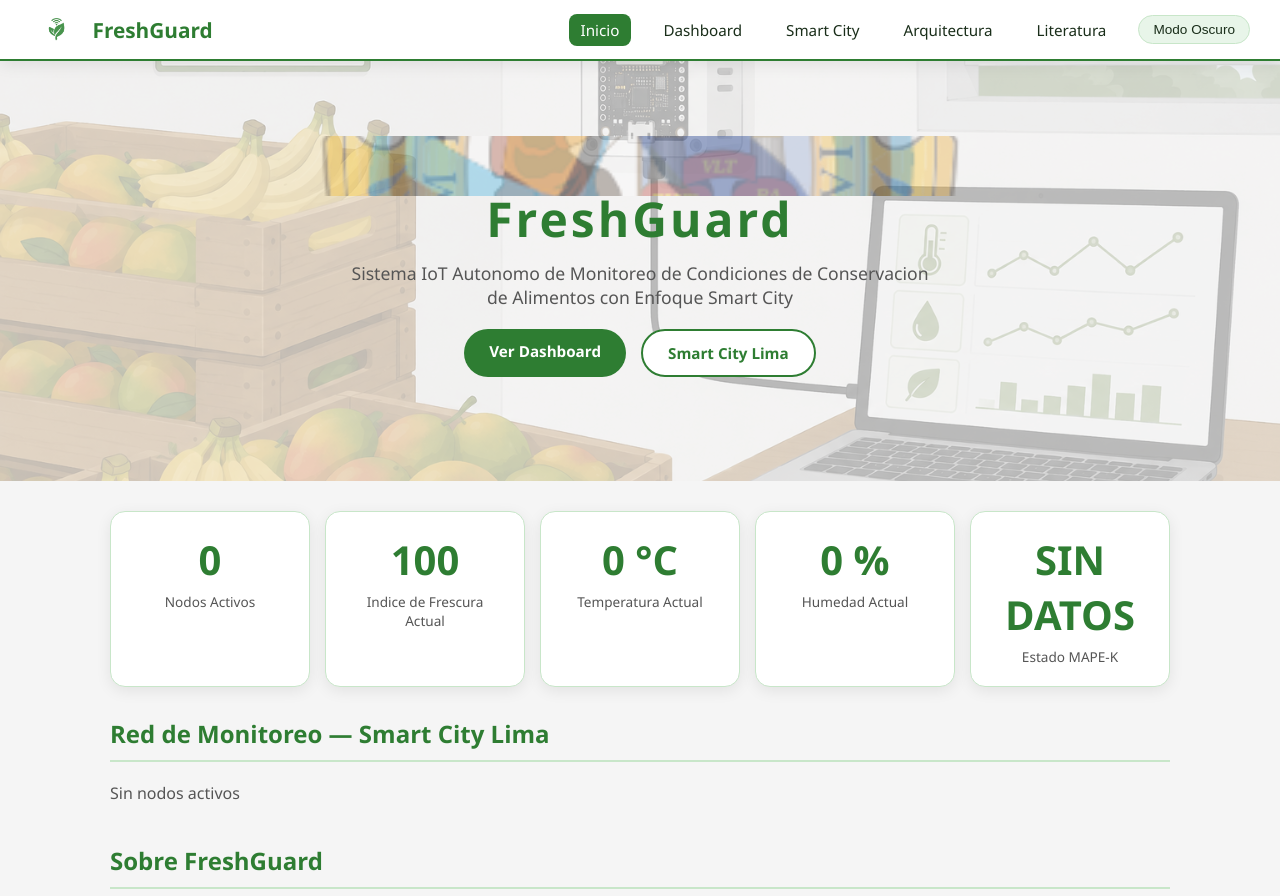
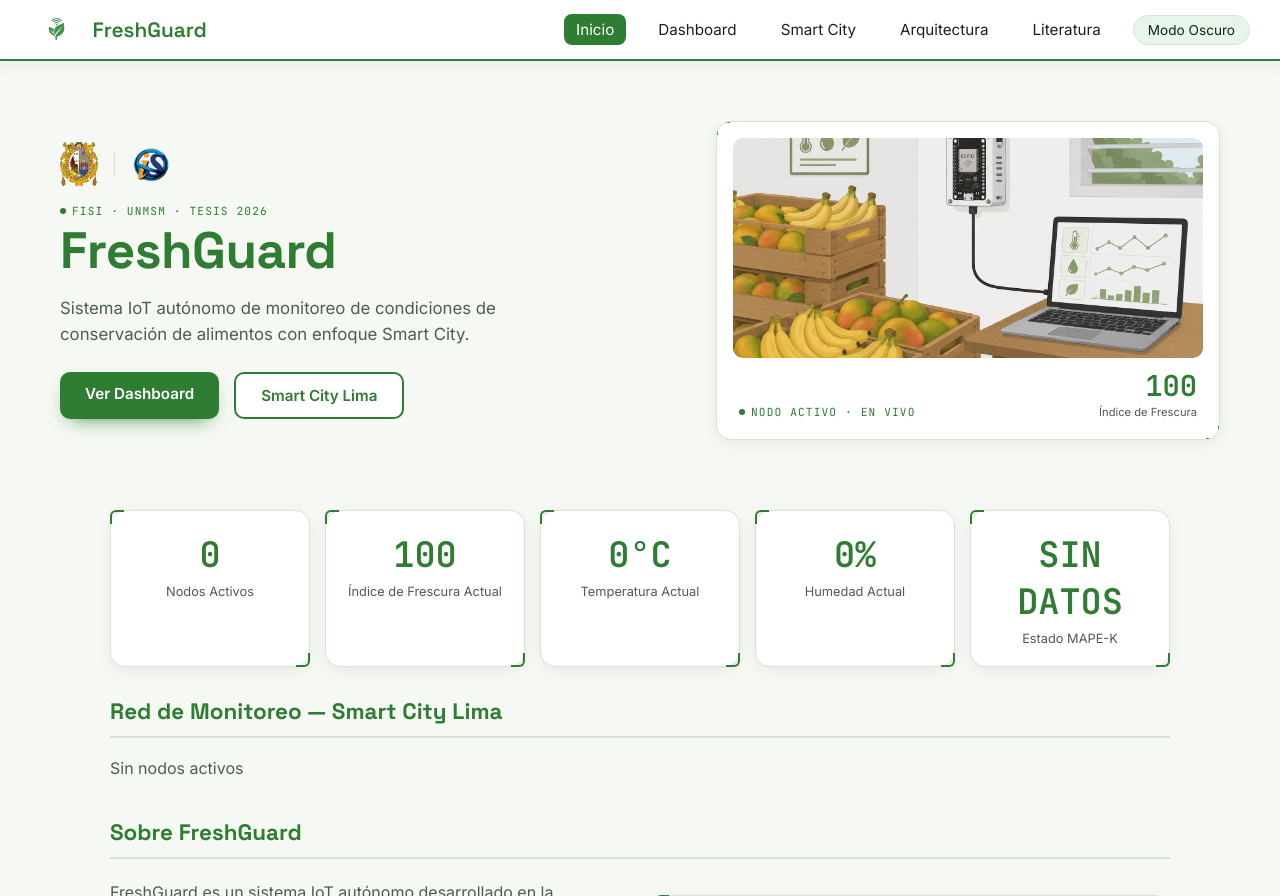
Before and after one commit to SebastianAyala201/freshguard, a Flask app: page / in a window 1280 px wide. Shown: the top 896 px of the page. Run offline with Flask 3, Linux system fonts and the light colour scheme.

Commit message:
Subiendo nuevo index

```diff
--- a/backend/templates/index.html
+++ b/backend/templates/index.html
@@ -5,39 +5,94 @@
     <meta name="viewport" content="width=device-width, initial-scale=1.0">
     <meta http-equiv="refresh" content="10">
     <title>FreshGuard - Inicio</title>
+    <link rel="preconnect" href="https://fonts.googleapis.com">
+    <link href="https://fonts.googleapis.com/css2?family=Space+Grotesk:wght@500;600;700&family=Inter:wght@400;500;600&family=JetBrains+Mono:wght@400;500;600&display=swap" rel="stylesheet">
     <style>
         :root[data-theme="light"] {
-            --bg: #f5f5f5;
+            --bg: #F6F9F3;
             --bg2: #ffffff;
             --bg3: #e8f5e9;
-            --text: #1a2e1a;
-            --text2: #555;
+            --text: #16231C;
+            --text2: #4B5D53;
             --accent: #2e7d32;
             --accent2: #81c784;
-            --border: #c8e6c9;
-            --shadow: 0 4px 15px rgba(0,0,0,0.08);
+            --ambar: #F59E0B;
+            --critico: #c62828;
+            --border: #D8E3D6;
+            --shadow: 0 4px 15px rgba(0,0,0,0.06);
         }
 
         :root[data-theme="dark"] {
-            --bg: #0d1b0d;
-            --bg2: #1a2e1a;
-            --bg3: #0f3460;
-            --text: #e8f5e9;
-            --text2: #aaa;
+            --bg: #0F211A;
+            --bg2: #172E24;
+            --bg3: #1B3A2A;
+            --text: #E7F1EA;
+            --text2: #9BB3A6;
             --accent: #81c784;
-            --accent2: #00d4ff;
-            --border: #2e7d32;
-            --shadow: 0 4px 15px rgba(0,0,0,0.3);
+            --accent2: #2e7d32;
+            --ambar: #F59E0B;
+            --critico: #ef5350;
+            --border: #234433;
+            --shadow: 0 4px 20px rgba(0,0,0,0.35);
         }
 
-        * { margin: 0; padding: 0; box-sizing: border-box; transition: background 0.3s, color 0.3s; }
+        * { margin: 0; padding: 0; box-sizing: border-box; transition: background 0.3s, color 0.3s, border-color 0.3s; }
 
         body {
-            font-family: 'Segoe UI', Arial, sans-serif;
+            font-family: 'Inter', 'Segoe UI', Arial, sans-serif;
             background: var(--bg);
             color: var(--text);
             min-height: 100vh;
         }
+
+        h1, h2, .nav-logo span { font-family: 'Space Grotesk', sans-serif; }
+
+        /* dato numérico de sensor: SIEMPRE monoespaciado. Es el detalle que
+           mas ayuda a que el sitio se sienta "instrumento real" y no plantilla. */
+        .numero, .valor, .nodo-nombre, .badge, .hero-live .valor-live {
+            font-family: 'JetBrains Mono', monospace;
+        }
+
+        a:focus-visible, button:focus-visible {
+            outline: 2px solid var(--accent);
+            outline-offset: 2px;
+        }
+
+        /* etiqueta técnica reutilizable, tipo instrumento de laboratorio */
+        .etiqueta-tecnica {
+            font-family: 'JetBrains Mono', monospace;
+            font-size: 0.7em;
+            letter-spacing: 0.1em;
+            text-transform: uppercase;
+            color: var(--accent);
+            display: flex;
+            align-items: center;
+            gap: 6px;
+        }
+        .etiqueta-tecnica::before {
+            content: "";
+            width: 6px; height: 6px;
+            border-radius: 50%;
+            background: currentColor;
+        }
+
+        /* panel con corchetes de esquina, elemento firma del sitio */
+        .panel {
+            position: relative;
+            background: var(--bg2);
+            border-radius: 15px;
+            border: 1px solid var(--border);
+            box-shadow: var(--shadow);
+        }
+        .panel::before, .panel::after {
+            content: "";
+            position: absolute;
+            width: 12px; height: 12px;
+            border-color: var(--accent);
+            border-style: solid;
+        }
+        .panel::before { top: -1px; left: -1px; border-width: 2px 0 0 2px; border-radius: 6px 0 0 0; }
+        .panel::after  { bottom: -1px; right: -1px; border-width: 0 2px 2px 0; border-radius: 0 0 6px 0; }
 
         /* NAV */
         nav {
@@ -53,27 +108,11 @@
             box-shadow: var(--shadow);
         }
 
-        .nav-logo {
-            display: flex;
-            align-items: center;
-            gap: 10px;
-        }
+        .nav-logo { display: flex; align-items: center; gap: 10px; }
+        .nav-logo img { height: 35px; }
+        .nav-logo span { font-size: 1.3em; font-weight: 600; color: var(--accent); }
 
-        .nav-logo img {
-            height: 35px;
-        }
-
-        .nav-logo span {
-            font-size: 1.3em;
-            font-weight: bold;
-            color: var(--accent);
-        }
-
-        .nav-links {
-            display: flex;
-            gap: 20px;
-            align-items: center;
-        }
+        .nav-links { display: flex; gap: 20px; align-items: center; }
 
         .nav-links a {
             color: var(--text);
@@ -95,199 +134,162 @@
             cursor: pointer;
             color: var(--text);
             font-size: 0.85em;
+            font-family: inherit;
         }
 
-        /* HERO */
+        /* HERO — layout partido: texto + panel visual con dato en vivo,
+           en vez del texto flotando sobre una imagen atenuada */
         .hero {
-            position: relative;
-            height: 420px;
-            overflow: hidden;
-            display: flex;
+            display: grid;
+            grid-template-columns: 1.1fr 0.9fr;
+            gap: 40px;
             align-items: center;
-            justify-content: center;
-        }
-
-        .hero img {
-            position: absolute;
-            width: 100%;
-            height: 100%;
-            object-fit: cover;
-            opacity: 0.3;
-        }
-
-        .hero-content {
-            position: relative;
-            text-align: center;
-            z-index: 2;
-            padding: 20px;
+            max-width: 1200px;
+            margin: 0 auto;
+            padding: 60px 20px;
         }
 
         .hero-logos {
             display: flex;
-            justify-content: center;
             align-items: center;
-            gap: 20px;
-            margin-bottom: 20px;
+            gap: 16px;
+            margin-bottom: 18px;
         }
-
-        .hero-logos img { height: 60px; }
+        .hero-logos img:first-child { height: 44px; }
+        .hero-logos img:last-child { height: 36px; }
+        .hero-logos .sep { width: 1px; height: 28px; background: var(--border); }
 
         .hero h1 {
-            font-size: 3em;
+            font-size: clamp(2.2em, 5vw, 3.2em);
             color: var(--accent);
-            margin-bottom: 10px;
-            letter-spacing: 3px;
+            margin-bottom: 12px;
+            letter-spacing: -0.01em;
         }
 
         .hero p {
-            font-size: 1.1em;
+            font-size: 1.05em;
             color: var(--text2);
-            max-width: 600px;
-            margin: 0 auto 20px auto;
+            max-width: 46ch;
+            line-height: 1.6;
+            margin-bottom: 24px;
         }
 
-        .hero-btns {
-            display: flex;
-            gap: 15px;
-            justify-content: center;
-        }
+        .hero-btns { display: flex; gap: 15px; }
 
         .btn {
             padding: 12px 25px;
-            border-radius: 25px;
+            border-radius: 10px;
             text-decoration: none;
-            font-weight: bold;
+            font-weight: 600;
             font-size: 0.95em;
-            transition: transform 0.2s;
+            transition: transform 0.15s ease, box-shadow 0.15s ease;
         }
 
         .btn:hover { transform: translateY(-2px); }
-        .btn-primary { background: var(--accent); color: white; }
+        .btn-primary { background: var(--accent); color: white; box-shadow: 0 8px 20px -10px var(--accent); }
         .btn-secondary { background: var(--bg2); color: var(--accent); border: 2px solid var(--accent); }
+
+        .hero-visual {
+            padding: 16px;
+            overflow: hidden;
+        }
+        .hero-visual img {
+            width: 100%;
+            height: 220px;
+            object-fit: cover;
+            border-radius: 10px;
+            display: block;
+        }
+        .hero-live {
+            display: flex;
+            justify-content: space-between;
+            align-items: flex-end;
+            padding: 14px 6px 4px;
+        }
+        .hero-live .valor-live {
+            font-size: 1.8em;
+            font-weight: 600;
+            color: var(--accent);
+            line-height: 1;
+        }
+        .hero-live .valor-live-label {
+            font-size: 0.7em;
+            color: var(--text2);
+            font-family: 'Inter', sans-serif;
+            display: block;
+            margin-top: 4px;
+        }
+
+        @media (max-width: 700px) {
+            .hero { grid-template-columns: 1fr; padding: 40px 20px; }
+        }
 
         /* ESTADO GENERAL */
         .estado-bar {
             max-width: 1100px;
-            margin: 30px auto;
+            margin: 10px auto 30px;
             padding: 0 20px;
             display: grid;
             grid-template-columns: repeat(auto-fit, minmax(200px, 1fr));
             gap: 15px;
         }
 
-        .estado-card {
-            background: var(--bg2);
-            border-radius: 15px;
-            padding: 20px;
-            text-align: center;
-            border: 1px solid var(--border);
-            box-shadow: var(--shadow);
-        }
-
-        .estado-card .numero {
-            font-size: 2.5em;
-            font-weight: bold;
-            color: var(--accent);
-        }
-
-        .estado-card .etiqueta {
-            color: var(--text2);
-            font-size: 0.85em;
-            margin-top: 5px;
-        }
+        .estado-card { padding: 20px; text-align: center; }
+        .estado-card .numero { font-size: 2.2em; font-weight: 600; color: var(--accent); display: block; }
+        .estado-card .etiqueta { color: var(--text2); font-size: 0.8em; margin-top: 6px; font-family: 'Inter', sans-serif; }
 
         /* SECCION */
-        .seccion {
-            max-width: 1100px;
-            margin: 0 auto 40px auto;
-            padding: 0 20px;
-        }
+        .seccion { max-width: 1100px; margin: 0 auto 40px auto; padding: 0 20px; }
 
         .seccion h2 {
             color: var(--accent);
-            font-size: 1.5em;
+            font-size: 1.4em;
             margin-bottom: 20px;
             padding-bottom: 10px;
             border-bottom: 2px solid var(--border);
         }
 
         /* NODOS RESUMEN */
-        .nodos-grid {
-            display: grid;
-            grid-template-columns: repeat(auto-fit, minmax(250px, 1fr));
-            gap: 15px;
-        }
+        .nodos-grid { display: grid; grid-template-columns: repeat(auto-fit, minmax(250px, 1fr)); gap: 15px; }
 
         .nodo-card {
-            background: var(--bg2);
-            border-radius: 15px;
-            padding: 20px;
-            border: 1px solid var(--border);
-            box-shadow: var(--shadow);
-            transition: transform 0.2s;
+            position: relative;
+            padding: 20px 20px 20px 24px;
+            transition: transform 0.15s ease;
+            overflow: hidden;
         }
+        /* barra de estado a la izquierda en vez de solo el badge */
+        .nodo-card::after {
+            content: "";
+            position: absolute;
+            left: 0; top: 0; bottom: 0; width: 4px;
+        }
+        .nodo-card.st-NORMAL::after      { background: var(--accent); }
+        .nodo-card.st-ADVERTENCIA::after { background: var(--ambar); }
+        .nodo-card.st-CRITICO::after     { background: var(--critico); }
 
         .nodo-card:hover { transform: translateY(-3px); }
 
-        .nodo-header {
-            display: flex;
-            justify-content: space-between;
-            align-items: center;
-            margin-bottom: 10px;
-        }
+        .nodo-header { display: flex; justify-content: space-between; align-items: flex-start; margin-bottom: 10px; }
+        .nodo-nombre { font-weight: 600; color: var(--accent); font-size: 0.9em; }
+        .nodo-lugar  { color: var(--text2); font-size: 0.8em; margin-top: 3px; font-family: 'Inter', sans-serif; }
 
-        .nodo-nombre { font-weight: bold; color: var(--accent); font-size: 0.9em; }
-        .nodo-lugar  { color: var(--text2); font-size: 0.8em; margin-top: 3px; }
+        .badge { padding: 4px 12px; border-radius: 15px; font-size: 0.72em; font-weight: 600; color: white; }
+        .badge-NORMAL      { background: var(--accent); }
+        .badge-ADVERTENCIA { background: var(--ambar); }
+        .badge-CRITICO     { background: var(--critico); }
 
-        .badge {
-            padding: 4px 12px;
-            border-radius: 15px;
-            font-size: 0.8em;
-            font-weight: bold;
-            color: white;
-        }
+        .nodo-datos { display: grid; grid-template-columns: 1fr 1fr; gap: 8px; margin-top: 10px; }
 
-        .badge-NORMAL      { background: #2e7d32; }
-        .badge-ADVERTENCIA { background: #e65100; }
-        .badge-CRITICO     { background: #c62828; }
-
-        .nodo-datos {
-            display: grid;
-            grid-template-columns: 1fr 1fr;
-            gap: 8px;
-            margin-top: 10px;
-        }
-
-        .nodo-dato {
-            background: var(--bg3);
-            border-radius: 8px;
-            padding: 8px;
-            text-align: center;
-            font-size: 0.85em;
-        }
-
-        .nodo-dato .valor { font-weight: bold; color: var(--accent); }
-        .nodo-dato .label { color: var(--text2); font-size: 0.75em; }
+        .nodo-dato { background: var(--bg3); border-radius: 8px; padding: 8px; text-align: center; }
+        .nodo-dato .valor { font-weight: 600; color: var(--accent); font-size: 0.9em; }
+        .nodo-dato .label { color: var(--text2); font-size: 0.72em; font-family: 'Inter', sans-serif; }
 
         /* SOBRE EL PROYECTO */
-        .sobre-grid {
-            display: grid;
-            grid-template-columns: 1fr 1fr;
-            gap: 30px;
-            align-items: center;
-        }
-
-        .sobre-texto p {
-            color: var(--text2);
-            line-height: 1.7;
-            margin-bottom: 15px;
-        }
-
-        .sobre-img img {
-            width: 100%;
-            border-radius: 15px;
-            box-shadow: var(--shadow);
-        }
+        .sobre-grid { display: grid; grid-template-columns: 1fr 1fr; gap: 30px; align-items: center; }
+        .sobre-texto p { color: var(--text2); line-height: 1.7; margin-bottom: 15px; }
+        .sobre-img { padding: 10px; }
+        .sobre-img img { width: 100%; border-radius: 10px; display: block; }
 
         /* FOOTER */
         footer {
@@ -299,14 +301,12 @@
             font-size: 0.85em;
         }
 
-        footer .footer-logos {
-            display: flex;
-            justify-content: center;
-            gap: 20px;
-            margin-bottom: 15px;
-        }
-
-        footer .footer-logos img { height: 40px; opacity: 0.7; }
+        footer .footer-logos { display: flex; justify-content: center; align-items: center; gap: 20px; margin-bottom: 15px; }
+        footer .footer-logos img { opacity: 0.85; }
+        footer .footer-logos img:nth-child(1) { height: 34px; }
+        footer .footer-logos img:nth-child(3) { height: 34px; }
+        footer .footer-logos img:nth-child(5) { height: 28px; }
+        footer .footer-logos .fsep { width: 1px; height: 24px; background: var(--border); }
 
         @media (max-width: 700px) {
             .hero h1 { font-size: 2em; }
@@ -334,46 +334,57 @@
 
 <!-- HERO -->
 <div class="hero">
-    <img src="/static/img/hero-bg.png" alt="FreshGuard Hero">
-    <div class="hero-content">
+    <div class="hero-texto">
         <div class="hero-logos">
             <img src="/static/img/logo-unmsm.png" alt="UNMSM">
+            <span class="sep"></span>
             <img src="/static/img/logo-fisi.png" alt="FISI">
         </div>
+        <span class="etiqueta-tecnica">FISI · UNMSM · Tesis 2026</span>
         <h1>FreshGuard</h1>
-        <p>Sistema IoT Autonomo de Monitoreo de Condiciones de Conservacion de Alimentos con Enfoque Smart City</p>
+        <p>Sistema IoT autónomo de monitoreo de condiciones de conservación de alimentos con enfoque Smart City.</p>
         <div class="hero-btns">
             <a href="/dashboard" class="btn btn-primary">Ver Dashboard</a>
             <a href="/smartcity" class="btn btn-secondary">Smart City Lima</a>
+        </div>
+    </div>
+    <div class="hero-visual panel">
+        <img src="/static/img/hero-bg.png" alt="Fruta bajo monitoreo FreshGuard">
+        <div class="hero-live">
+            <span class="etiqueta-tecnica">Nodo activo · en vivo</span>
+            <div style="text-align:right">
+                <span class="valor-live">{{ datos.indice_frescura }}</span>
+                <span class="valor-live-label">Índice de Frescura</span>
+            </div>
         </div>
     </div>
 </div>
 
 <!-- ESTADO GENERAL -->
 <div class="estado-bar">
-    <div class="estado-card">
-        <div class="numero">{{ nodos|length }}</div>
+    <div class="estado-card panel">
+        <span class="numero">{{ nodos|length }}</span>
         <div class="etiqueta">Nodos Activos</div>
     </div>
-    <div class="estado-card">
-        <div class="numero">{{ datos.indice_frescura }}</div>
-        <div class="etiqueta">Indice de Frescura Actual</div>
+    <div class="estado-card panel">
+        <span class="numero">{{ datos.indice_frescura }}</span>
+        <div class="etiqueta">Índice de Frescura Actual</div>
     </div>
-    <div class="estado-card">
-        <div class="numero">{{ datos.temperatura }} °C</div>
+    <div class="estado-card panel">
+        <span class="numero">{{ datos.temperatura }}°C</span>
         <div class="etiqueta">Temperatura Actual</div>
     </div>
-    <div class="estado-card">
-        <div class="numero">{{ datos.humedad }} %</div>
+    <div class="estado-card panel">
+        <span class="numero">{{ datos.humedad }}%</span>
         <div class="etiqueta">Humedad Actual</div>
     </div>
-    <div class="estado-card">
-        <div class="numero" style="
-            {% if datos.alerta == 'CRITICO' %}color:#c62828
-            {% elif datos.alerta == 'ADVERTENCIA' %}color:#e65100
-            {% else %}color:#2e7d32{% endif %}">
+    <div class="estado-card panel">
+        <span class="numero" style="
+            {% if datos.alerta == 'CRITICO' %}color:var(--critico)
+            {% elif datos.alerta == 'ADVERTENCIA' %}color:var(--ambar)
+            {% else %}color:var(--accent){% endif %}">
             {{ datos.alerta }}
-        </div>
+        </span>
         <div class="etiqueta">Estado MAPE-K</div>
     </div>
 </div>
@@ -384,7 +395,7 @@
     <div class="nodos-grid">
         {% if nodos %}
             {% for nodo_id, nodo in nodos.items() %}
-            <div class="nodo-card">
+            <div class="nodo-card panel st-{{ nodo.alerta }}">
                 <div class="nodo-header">
                     <div>
                         <div class="nodo-nombre">{{ nodo_id }}</div>
@@ -403,10 +414,10 @@
                     </div>
                     <div class="nodo-dato">
                         <div class="valor">{{ nodo.indice_frescura }}</div>
-                        <div class="label">Indice Frescura</div>
+                        <div class="label">Índice Frescura</div>
                     </div>
                     <div class="nodo-dato">
-                        <div class="valor" style="font-size:0.9em">{{ nodo.etapa }}</div>
+                        <div class="valor" style="font-size:0.85em">{{ nodo.etapa }}</div>
                         <div class="label">Etapa</div>
                     </div>
                 </div>
@@ -423,13 +434,13 @@
     <h2>Sobre FreshGuard</h2>
     <div class="sobre-grid">
         <div class="sobre-texto">
-            <p>FreshGuard es un sistema IoT autonomo desarrollado en la Universidad Nacional Mayor de San Marcos que monitorea en tiempo real las condiciones de conservacion de frutas almacenadas.</p>
-            <p>El sistema integra sensores de gases, temperatura y humedad conectados a un microcontrolador ESP32, transmitiendo datos cada 3 segundos a un servidor en la nube mediante protocolo HTTP REST con autenticacion por API Key.</p>
-            <p>La toma de decisiones autonoma se implementa mediante el paradigma MAPE-K de Autonomic Computing, clasificando el estado de conservacion en cuatro etapas: Verde, Maduro, Sobremaduro y Podrido.</p>
+            <p>FreshGuard es un sistema IoT autónomo desarrollado en la Universidad Nacional Mayor de San Marcos que monitorea en tiempo real las condiciones de conservación de frutas almacenadas.</p>
+            <p>El sistema integra sensores de gases, temperatura y humedad conectados a un microcontrolador ESP32, transmitiendo datos cada 3 segundos a un servidor en la nube mediante protocolo HTTP REST con autenticación por API Key.</p>
+            <p>La toma de decisiones autónoma se implementa mediante el paradigma MAPE-K de Autonomic Computing, clasificando el estado de conservación en cuatro etapas: Verde, Maduro, Sobremaduro y Podrido.</p>
             <a href="/arquitectura" class="btn btn-primary" style="display:inline-block;margin-top:10px">Ver Arquitectura</a>
         </div>
-        <div class="sobre-img">
-            <img src="/static/img/freshguard.png" alt="Prototipo FreshGuard">
+        <div class="sobre-img panel">
+            <img src="/static/img/prototipo.jpg" alt="Prototipo real FreshGuard">
         </div>
     </div>
 </div>
@@ -438,7 +449,9 @@
 <footer>
     <div class="footer-logos">
         <img src="/static/img/logo-unmsm.png" alt="UNMSM">
+        <span class="fsep"></span>
         <img src="/static/img/logo-fisi.png" alt="FISI">
+        <span class="fsep"></span>
         <img src="/static/img/logo-freshguard.png" alt="FreshGuard">
     </div>
     <p>FreshGuard v4.0 — Universidad Nacional Mayor de San Marcos 2026</p>
```
